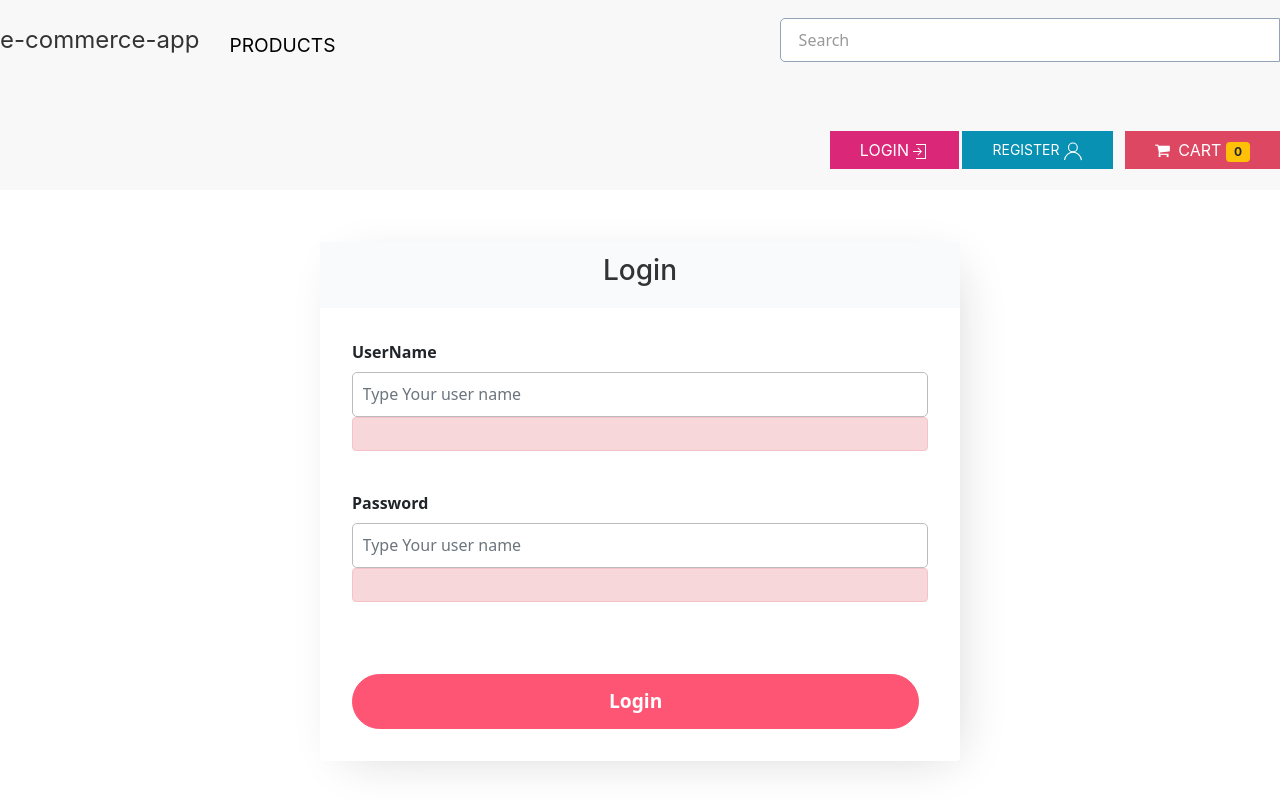
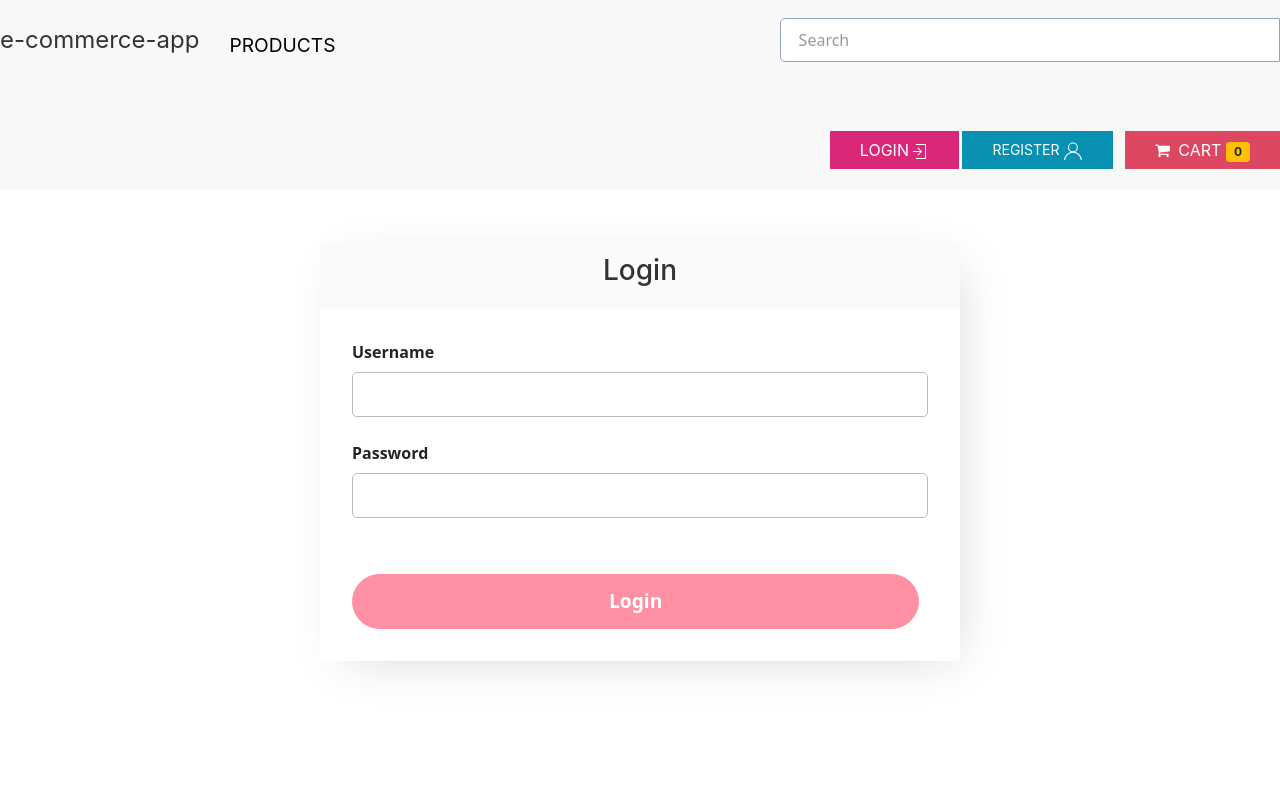
Before and after one commit to SaidShahAhmadi/ecommerce-frontend, a React (Create React App) app: page /login in a window 1280 px wide. Built offline with nearby package versions, Linux system fonts and the light colour scheme.

Commit message:
Extracting Helper Rendering Methods

```diff
--- a/src/components/Header/LoginForm.jsx
+++ b/src/components/Header/LoginForm.jsx
@@ -1,6 +1,5 @@
-import React, { Component } from "react";
+import React from "react";
 import Joi from "joi-browser";
-import Input from "../common/Input";
 import Form from "../common/form";
 class LoginForm extends Form {
   state = {
@@ -21,7 +20,6 @@ class LoginForm extends Form {
   };
 
   render() {
-    const { data, errors } = this.state;
     return (
       <div>
         <div className="card" id="registration_form">
@@ -38,31 +36,9 @@ class LoginForm extends Form {
               <h3>Login</h3>
             </div>
             <div className="card-body">
-              <Input
-                name="username"
-                label="UserName"
-                value={data.username}
-                onchange={this.handleChange}
-                error={errors.username}
-              />
-
-              <Input
-                name="password"
-                label="Password"
-                value={data.password}
-                onchange={this.handleChange}
-                error={errors.password}
-              />
-
-              <div>
-                <button
-                  disabled={this.validate()}
-                  type="submit"
-                  className="button"
-                >
-                  Login
-                </button>
-              </div>
+              {this.renderInput("username", "Username")}
+              {this.renderInput("password", "Password")}
+              {this.renderButton("Login")}
             </div>
           </form>
         </div>
--- a/src/components/Header/NavBar.jsx
+++ b/src/components/Header/NavBar.jsx
@@ -1,4 +1,4 @@
-import React, { useRef } from "react";
+import React from "react";
 import { Link, NavLink } from "react-router-dom";
 import { useSelector } from "react-redux";
 
@@ -12,7 +12,7 @@ function NavBar(props) {
   // };
   return (
     <>
-      <nav className="uk-navbar-container uk-margin" uk-navbar>
+      <nav className="uk-navbar-container uk-margin uk-navbar">
         <div className="uk-navbar-left">
           <Link className="uk-navbar-item uk-logo" to="/">
             e-commerce-app
@@ -25,12 +25,12 @@ function NavBar(props) {
               </NavLink>
             </li>
           </ul>
-          <div class="uk-navbar-right">
-            <form action="javascript:void(0)">
+          <div className="uk-navbar-right">
+            <form>
               <input
                 // ref={inputEL}
                 id="search"
-                class="uk-input uk-form-width-large"
+                className="uk-input uk-form-width-large"
                 type="text"
                 placeholder="Search"
                 // value={props.term}
@@ -44,12 +44,12 @@ function NavBar(props) {
               <NavLink to="/login">
                 <button className="uk-button button-secondary">
                   Login
-                  <span class="" uk-icon="sign-in"></span>
+                  <span className="" uk-icon="sign-in"></span>
                 </button>
               </NavLink>
               <NavLink to="/register">
                 <button className="uk-button button-primary">
-                  Register <span class="" uk-icon="user"></span>
+                  Register <span className="" uk-icon="user"></span>
                 </button>
               </NavLink>
               <NavLink to="/cart" className="uk-button btn-outline-cart ms-2">
--- a/src/components/common/Input.jsx
+++ b/src/components/common/Input.jsx
@@ -1,22 +1,12 @@
-import React, { Component } from "react";
-const Input = ({ name, label, value, error, onchange }) => {
+import React from "react";
+const Input = ({ name, label, error, ...rest }) => {
   return (
     <div className="form-group mb-4">
       <label htmlFor={name} className="form-label">
         {label}
       </label>
-      <input
-        value={value}
-        onChange={onchange}
-        id={name}
-        name={name}
-        type="text"
-        className="form-control"
-        id="UserName"
-        placeholder="Type Your user name"
-      />
-      {/* Displaying Validation Errors  */}
-      <div className="alert alert-danger">{error}</div>
+      <input {...rest} name={name} id={name} className="form-control" />
+      {error && <div className="alert alert-danger">{error}</div>}
     </div>
   );
 };
--- a/src/components/common/form.jsx
+++ b/src/components/common/form.jsx
@@ -1,5 +1,6 @@
 import React, { Component } from "react";
 import Joi from "joi-browser";
+import Input from "./Input";
 
 export default class form extends Component {
   state = {
@@ -10,7 +11,7 @@ export default class form extends Component {
   // validateing a form Using Joi
   validate = () => {
     const options = { abortEarly: false };
-    const { error } = Joi.validate(this.state.account, this.schema, options);
+    const { error } = Joi.validate(this.state.data, this.schema, options);
     if (!error) return null;
 
     //simple implemetation to map this array in to the Object
@@ -30,7 +31,6 @@ export default class form extends Component {
     e.preventDefault();
 
     const errors = this.validate();
-
     this.setState({ errors: errors || {} });
     if (errors) return;
 
@@ -40,16 +40,39 @@ export default class form extends Component {
   handleChange = ({ currentTarget: input }) => {
     const errors = { ...this.state.errors };
     const errorMessage = this.validateProperty(input);
-
     if (errorMessage) errors[input.name] = errorMessage;
     else delete errors[input.name];
 
-    const account = { ...this.state.account };
-    account[input.name] = input.value;
-    this.setState({ account, errors });
+    const data = { ...this.state.data };
+    data[input.name] = input.value;
+    this.setState({ data, errors });
   };
 
-  render() {
-    return <div></div>;
+  renderInput(name, label, type = "text") {
+    const { data, errors } = this.state;
+    return (
+      <Input
+        type={type}
+        name={name}
+        value={data[name]}
+        label={label}
+        onChange={this.handleChange}
+        error={errors[name]}
+      />
+    );
+  }
+
+  renderButton(label) {
+    return (
+      <div>
+        <button
+          disabled={this.validate()}
+          // type="submit"
+          className="btn btn-info"
+        >
+          {label}
+        </button>
+      </div>
+    );
   }
 }
```
